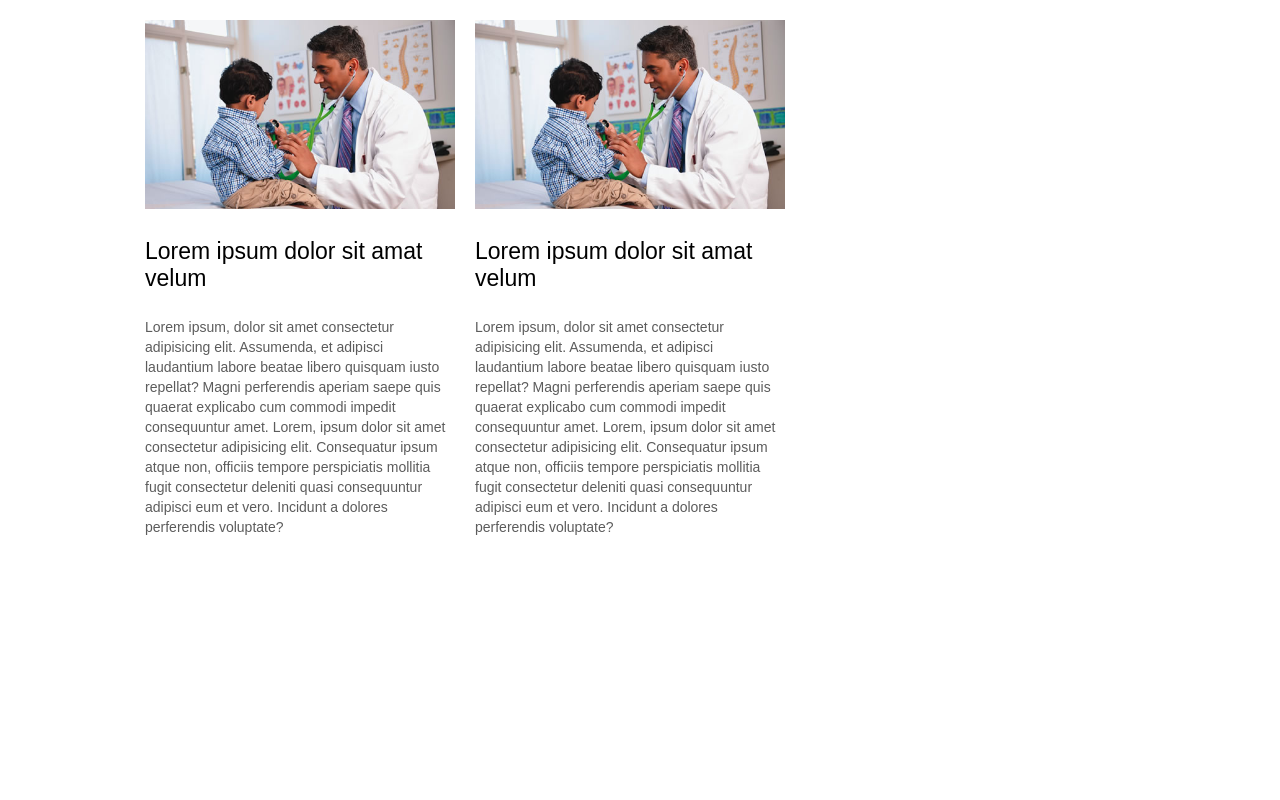
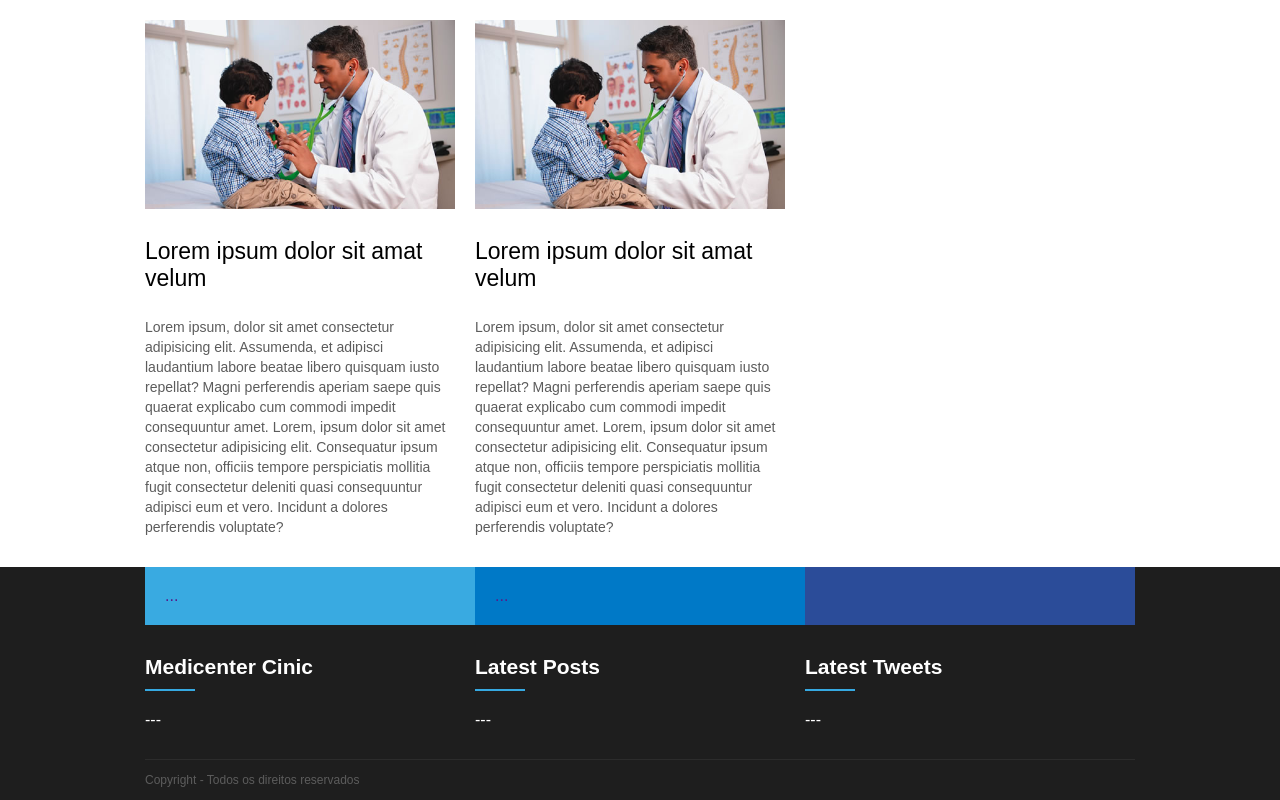
Before and after one commit to PaulodiasDeveloper/Curso_B7Web, a plain HTML site: page HTML5 e CSS/medicenter/index.html in a window 1280 px wide. Shown: the part 1530-2330 px from the top of the page. Before the commit the page ends 2097 px from the top, so only its background shows below. Drawn offline with Linux system fonts and the light colour scheme.

Commit message:
Parte 6 - footer

```diff
--- a/HTML5 e CSS/medicenter/assets/css/style.css
+++ b/HTML5 e CSS/medicenter/assets/css/style.css
@@ -207,7 +207,7 @@ article .news_comments {
 article .news_thumbnail {
   margin-top: 30px;
 }
-article .news_thumbnail img{
+article .news_thumbnail img {
   width: 100%;
   height: auto;
 }
@@ -225,3 +225,64 @@ article .news_resume {
   font-size: 14px;
   margin-bottom: 30px;
 }
+
+footer {
+  background-color: #1e1e1e;
+  display: flex;
+  justify-content: center;
+}
+
+.footer_menu {
+  display: flex;
+}
+
+.fm_1,
+.fm_2,
+.fm_3 {
+  flex: 1;
+  color: #ffffff;
+}
+
+.fm_1 {
+  background-color: #39aae1;
+}
+
+.fm_2 {
+  background-color: #0079c7;
+}
+
+.fm_3 {
+  background-color: #2b4c99;
+}
+
+.footer_menu a {
+  display: block;
+  text-decoration: none;
+  padding: 20px;
+}
+
+.footer_area {
+  display: flex;
+}
+
+.footer_areaitem {
+  flex: 1;
+  color: #ffffff;
+}
+
+.flexColumn {
+  flex-direction: column;
+}
+
+footer .widget_title_text {
+  color: #ffffff;
+}
+
+.footer_copy {
+  border-top: 1px solid #2c2c2c;
+  height: 40px;
+  line-height: 40px;
+  color: #5c5c5c;
+  font-size: 12px;
+  margin-top: 30px;
+}
--- a/HTML5 e CSS/medicenter/index.html
+++ b/HTML5 e CSS/medicenter/index.html
@@ -10,7 +10,7 @@
     <header>
       <div class="container">
         <div class="logo">
-            <a href=""><img src="assets/images/logo.png" alt="logo"></a>
+          <a href=""><img src="assets/images/logo.png" alt="logo" /></a>
         </div>
 
         <div class="menu">
@@ -32,11 +32,14 @@
       <div class="container column">
         <div class="banner_headline">
           <h1>Top notch experience</h1>
-                <h2>Medicenter is a responsive template perfect for all screen sizes</h2>
+          <h2>
+            Medicenter is a responsive template perfect for all screen sizes
+          </h2>
         </div>
 
         <div class="banner_options">
-                <div class="banner1"><div class="banner_title">Emergency Case</div>
+          <div class="banner1">
+            <div class="banner_title">Emergency Case</div>
             <div class="banner_desc">Algum texto qualquer</div>
             <a href="">Read nore</a>
           </div>
@@ -68,13 +71,19 @@
                     <div class="news_comments">2</div>
                   </div>
                   <div class="news_thumbnail">
-                  <img src="assets/images/dr.jpg">
+                    <img src="assets/images/dr.jpg" />
                   </div>
-                <div class="news_title">
-                  Lorem ipsum dolor sit amat velum
-                </div>
+                  <div class="news_title">Lorem ipsum dolor sit amat velum</div>
                   <div class="news_resume">
-                  Lorem ipsum, dolor sit amet consectetur adipisicing elit. Assumenda, et adipisci laudantium labore beatae libero quisquam iusto repellat? Magni perferendis aperiam saepe quis quaerat explicabo cum commodi impedit consequuntur amet. Lorem, ipsum dolor sit amet consectetur adipisicing elit. Consequatur ipsum atque non, officiis tempore perspiciatis mollitia fugit consectetur deleniti quasi consequuntur adipisci eum et vero. Incidunt a dolores perferendis voluptate?
+                    Lorem ipsum, dolor sit amet consectetur adipisicing elit.
+                    Assumenda, et adipisci laudantium labore beatae libero
+                    quisquam iusto repellat? Magni perferendis aperiam saepe
+                    quis quaerat explicabo cum commodi impedit consequuntur
+                    amet. Lorem, ipsum dolor sit amet consectetur adipisicing
+                    elit. Consequatur ipsum atque non, officiis tempore
+                    perspiciatis mollitia fugit consectetur deleniti quasi
+                    consequuntur adipisci eum et vero. Incidunt a dolores
+                    perferendis voluptate?
                   </div>
                 </a>
               </article>
@@ -85,13 +94,19 @@
                     <div class="news_comments">2</div>
                   </div>
                   <div class="news_thumbnail">
-                  <img src="assets/images/dr.jpg">
+                    <img src="assets/images/dr.jpg" />
                   </div>
-                <div class="news_title">
-                  Lorem ipsum dolor sit amat velum
-                </div>
+                  <div class="news_title">Lorem ipsum dolor sit amat velum</div>
                   <div class="news_resume">
-                  Lorem ipsum, dolor sit amet consectetur adipisicing elit. Assumenda, et adipisci laudantium labore beatae libero quisquam iusto repellat? Magni perferendis aperiam saepe quis quaerat explicabo cum commodi impedit consequuntur amet. Lorem, ipsum dolor sit amet consectetur adipisicing elit. Consequatur ipsum atque non, officiis tempore perspiciatis mollitia fugit consectetur deleniti quasi consequuntur adipisci eum et vero. Incidunt a dolores perferendis voluptate?
+                    Lorem ipsum, dolor sit amet consectetur adipisicing elit.
+                    Assumenda, et adipisci laudantium labore beatae libero
+                    quisquam iusto repellat? Magni perferendis aperiam saepe
+                    quis quaerat explicabo cum commodi impedit consequuntur
+                    amet. Lorem, ipsum dolor sit amet consectetur adipisicing
+                    elit. Consequatur ipsum atque non, officiis tempore
+                    perspiciatis mollitia fugit consectetur deleniti quasi
+                    consequuntur adipisci eum et vero. Incidunt a dolores
+                    perferendis voluptate?
                   </div>
                 </a>
               </article>
@@ -102,13 +117,19 @@
                     <div class="news_comments">2</div>
                   </div>
                   <div class="news_thumbnail">
-                  <img src="assets/images/dr.jpg">
+                    <img src="assets/images/dr.jpg" />
                   </div>
-                <div class="news_title">
-                  Lorem ipsum dolor sit amat velum
-                </div>
+                  <div class="news_title">Lorem ipsum dolor sit amat velum</div>
                   <div class="news_resume">
-                  Lorem ipsum, dolor sit amet consectetur adipisicing elit. Assumenda, et adipisci laudantium labore beatae libero quisquam iusto repellat? Magni perferendis aperiam saepe quis quaerat explicabo cum commodi impedit consequuntur amet. Lorem, ipsum dolor sit amet consectetur adipisicing elit. Consequatur ipsum atque non, officiis tempore perspiciatis mollitia fugit consectetur deleniti quasi consequuntur adipisci eum et vero. Incidunt a dolores perferendis voluptate?
+                    Lorem ipsum, dolor sit amet consectetur adipisicing elit.
+                    Assumenda, et adipisci laudantium labore beatae libero
+                    quisquam iusto repellat? Magni perferendis aperiam saepe
+                    quis quaerat explicabo cum commodi impedit consequuntur
+                    amet. Lorem, ipsum dolor sit amet consectetur adipisicing
+                    elit. Consequatur ipsum atque non, officiis tempore
+                    perspiciatis mollitia fugit consectetur deleniti quasi
+                    consequuntur adipisci eum et vero. Incidunt a dolores
+                    perferendis voluptate?
                   </div>
                 </a>
               </article>
@@ -119,13 +140,19 @@
                     <div class="news_comments">2</div>
                   </div>
                   <div class="news_thumbnail">
-                  <img src="assets/images/dr.jpg">
+                    <img src="assets/images/dr.jpg" />
                   </div>
-                <div class="news_title">
-                  Lorem ipsum dolor sit amat velum
-                </div>
+                  <div class="news_title">Lorem ipsum dolor sit amat velum</div>
                   <div class="news_resume">
-                  Lorem ipsum, dolor sit amet consectetur adipisicing elit. Assumenda, et adipisci laudantium labore beatae libero quisquam iusto repellat? Magni perferendis aperiam saepe quis quaerat explicabo cum commodi impedit consequuntur amet. Lorem, ipsum dolor sit amet consectetur adipisicing elit. Consequatur ipsum atque non, officiis tempore perspiciatis mollitia fugit consectetur deleniti quasi consequuntur adipisci eum et vero. Incidunt a dolores perferendis voluptate?
+                    Lorem ipsum, dolor sit amet consectetur adipisicing elit.
+                    Assumenda, et adipisci laudantium labore beatae libero
+                    quisquam iusto repellat? Magni perferendis aperiam saepe
+                    quis quaerat explicabo cum commodi impedit consequuntur
+                    amet. Lorem, ipsum dolor sit amet consectetur adipisicing
+                    elit. Consequatur ipsum atque non, officiis tempore
+                    perspiciatis mollitia fugit consectetur deleniti quasi
+                    consequuntur adipisci eum et vero. Incidunt a dolores
+                    perferendis voluptate?
                   </div>
                 </a>
               </article>
@@ -138,22 +165,66 @@
               <div class="widget_title_text">Deparments</div>
               <div class="widget_title_bar"></div>
             </div>
-            <div class="widget_body">
-              ---
-            </div>
+            <div class="widget_body">---</div>
           </div>
           <div class="widget">
             <div class="widget_title">
               <div class="widget_title_text">Make An Appointment</div>
               <div class="widget_title_bar"></div>
             </div>
-            <div class="widget_body">
-              ---
-            </div>
+            <div class="widget_body">---</div>
           </div>
         </aside>
       </div>
     </section>
 
+    <footer>
+      <div class="container flexColumn">
+        <div class="footer_menu">
+          <div class="fm_1">
+            <a href="">...</a>
+          </div>
+          <div class="fm_2">
+            <a href="">...</a>
+          </div>
+          <div class="fm_3">
+            <a href="..."></a>
+          </div>
+        </div>
+
+        <div class="footer_area">
+          <div class="footer_areaitem">
+            <div class="widget">
+              <div class="widget_title">
+                <div class="widget_title_text">Medicenter Cinic</div>
+                <div class="widget_title_bar"></div>
+              </div>
+              <div class="widget_body">---</div>
+            </div>
+          </div>
+          <div class="footer_areaitem">
+            <div class="widget">
+              <div class="widget_title">
+                <div class="widget_title_text">Latest Posts</div>
+                <div class="widget_title_bar"></div>
+              </div>
+              <div class="widget_body">---</div>
+            </div>
+          </div>
+          <div class="footer_areaitem">
+            <div class="widget">
+              <div class="widget_title">
+                <div class="widget_title_text">Latest Tweets</div>
+                <div class="widget_title_bar"></div>
+              </div>
+              <div class="widget_body">---</div>
+            </div>
+          </div>
+        </div>
+        <div class="footer_copy">
+          Copyright - Todos os direitos reservados
+        </div>
+      </div>
+    </footer>
   </body>
 </html>
```
Lines whose indentation alone changed are shown as unchanged.
